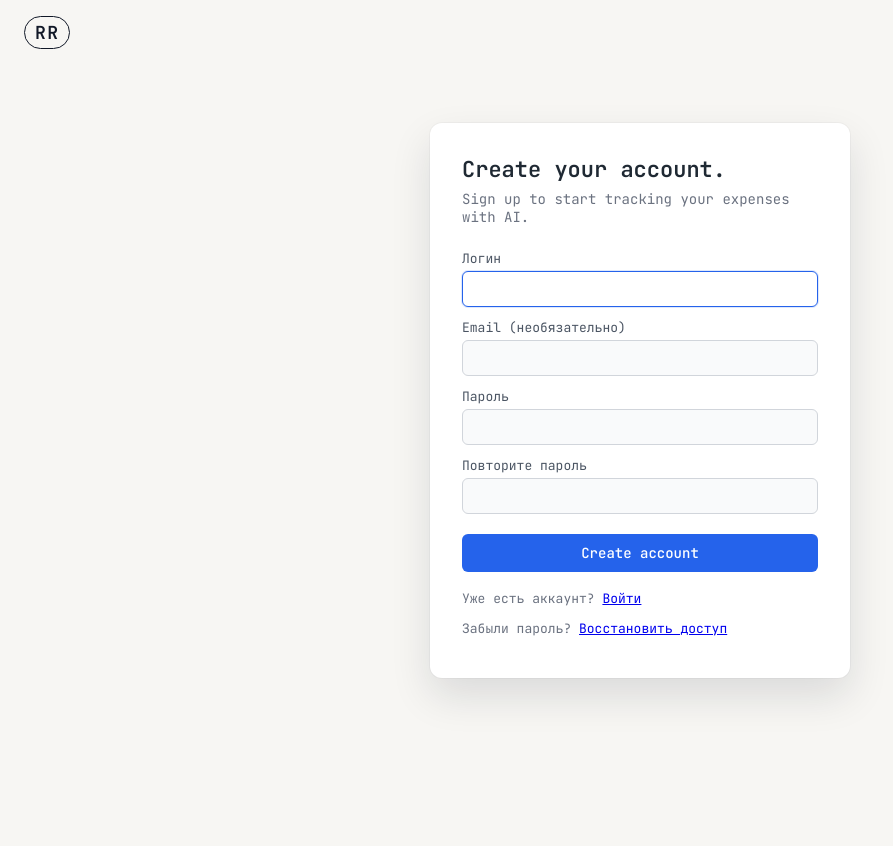
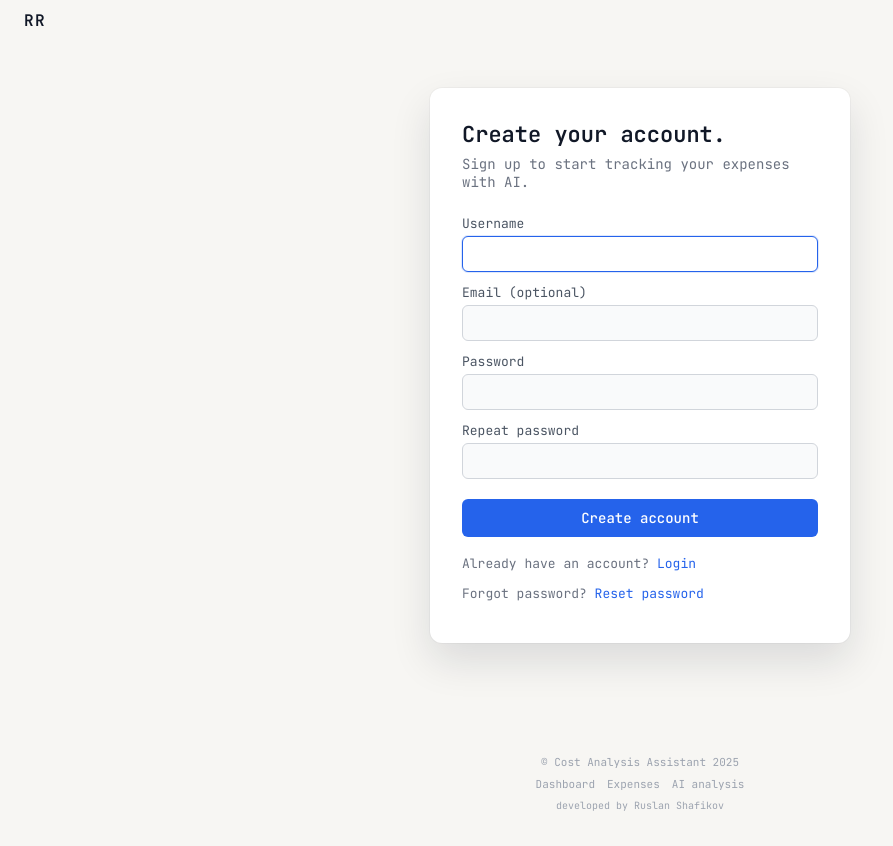
Before and after one commit to rrshafikov/cost-analysis-assistant, a Django app: page / in a window 1280 px wide. Shown: the whole page, without its empty margins (0-893 px from the left). Before the commit the page ends 700 px from the top, so only its background shows below. Run offline with Django 4.2, Linux system fonts and the light colour scheme.

Commit message:
style: unify header size, remove logo border, add shared footer

```diff
--- a/static/css/auth_base.css
+++ b/static/css/auth_base.css
@@ -1,51 +1,16 @@
-/* Общий фон, шрифт, выравнивание как у Notion */
-*,
-*::before,
-*::after {
-    box-sizing: border-box;
-}
+/* Auth layout: uses global header/footer from styles.css */
 
-html,
-body {
-    margin: 0;
-    padding: 0;
-    height: 100%;
-}
-
-body {
-    font-family: "JetBrains Mono", system-ui, -apple-system, BlinkMacSystemFont, "Segoe UI", sans-serif;
-    background-color: #f7f6f3;
-    color: #1f2933;
-}
-
-/* Верхний левый логотип RR */
-.auth-header {
-    position: fixed;
-    top: 16px;
-    left: 24px;
-    z-index: 10;
-}
-
-.auth-logo {
-    font-weight: 600;
-    font-size: 18px;
-    letter-spacing: 0.08em;
-    color: #111827;
-    border-radius: 999px;
-    border: 1px solid #111827;
-    padding: 4px 10px;
-}
-
-/* Центровка карточки на экране */
+/* Center auth content */
 .auth-main {
-    min-height: 100vh;
+    min-height: calc(100vh - 56px - 96px); /* header + footer rough heights */
     display: flex;
     align-items: center;
     justify-content: center;
     padding: 40px 16px;
 }
 
-/* Карточка формы */
+/* Auth card */
+
 .auth-card {
     width: 100%;
     max-width: 420px;
@@ -57,7 +22,6 @@ body {
     padding: 32px 32px 28px;
 }
 
-/* Заголовки/подзаголовки в карточке */
 .auth-card-header {
     margin-bottom: 24px;
 }
@@ -74,7 +38,8 @@ body {
     color: #6b7280;
 }
 
-/* Формы */
+/* Forms */
+
 .auth-form {
     display: flex;
     flex-direction: column;
@@ -108,7 +73,8 @@ body {
     box-shadow: 0 0 0 1px rgba(37, 99, 235, 0.15);
 }
 
-/* Кнопка */
+/* Button */
+
 .auth-button {
     margin-top: 8px;
     border: none;
@@ -133,7 +99,8 @@ body {
     background-color: #1e40af;
 }
 
-/* Ссылки под формой */
+/* Links under form */
+
 .auth-links {
     margin-top: 18px;
     font-size: 13px;
@@ -141,4 +108,36 @@ body {
 }
 
 .auth-links a {
-    co
+    color: #2563eb;
+    text-decoration: none;
+}
+
+.auth-links a:hover {
+    text-decoration: underline;
+}
+
+/* Error messages */
+
+.auth-errors {
+    margin-bottom: 12px;
+    padding: 8px 10px;
+    border-radius: 6px;
+    background-color: #fef2f2;
+    color: #b91c1c;
+    font-size: 12px;
+}
+
+/* Small screens */
+
+@media (max-width: 480px) {
+    .auth-card {
+        padding: 24px 20px 20px;
+        box-shadow:
+            0 12px 28px rgba(15, 23, 42, 0.1),
+            0 0 0 1px rgba(15, 23, 42, 0.02);
+    }
+
+    .auth-title {
+        font-size: 20px;
+    }
+}
--- a/static/css/styles.css
+++ b/static/css/styles.css
@@ -17,7 +17,7 @@ body {
     color: #111827;
 }
 
-/* Header */
+/* Header (used on all pages, including auth) */
 
 .app-header {
     position: sticky;
@@ -28,7 +28,7 @@ body {
     justify-content: space-between;
     padding: 10px 24px;
     background-color: #f7f6f3;
-    border-bottom: 1px solid rgba(15, 23, 42, 0.06);
+    /* no bottom border (no underline) */
 }
 
 .app-header-left {
@@ -42,9 +42,7 @@ body {
     font-size: 16px;
     letter-spacing: 0.08em;
     color: #111827;
-    border-radius: 999px;
-    border: 1px solid #111827;
-    padding: 4px 10px;
+    /* no border, just RR text */
 }
 
 .app-nav {
@@ -87,7 +85,43 @@ body {
     color: #4b5563;
 }
 
-/* Main layout */
+/* Footer (used everywhere) */
+
+.app-footer {
+    margin-top: 40px;
+    padding: 24px 16px 32px;
+    text-align: center;
+    font-size: 11px;
+    color: #9ca3af;
+}
+
+.app-footer-line {
+    margin: 2px 0;
+}
+
+.app-footer-links {
+    margin: 8px 0;
+    display: flex;
+    justify-content: center;
+    gap: 12px;
+}
+
+.app-footer-link {
+    font-size: 11px;
+    text-decoration: none;
+    color: #9ca3af;
+}
+
+.app-footer-link:hover {
+    color: #4b5563;
+}
+
+.app-footer-dev {
+    font-size: 10px;
+    margin-top: 4px;
+}
+
+/* Main layout (app pages) */
 
 .app-main {
     max-width: 960px;
@@ -95,7 +129,7 @@ body {
     padding: 0 16px;
 }
 
-/* Dashboard */
+/* Dashboard card */
 
 .dashboard {
     background-color: #ffffff;
@@ -243,7 +277,7 @@ body {
     }
 
     .app-nav {
-        display: none; /* можно скрыть навигацию на очень маленьких экранах */
+        display: none;
     }
 
     .dashboard {
--- a/templates/accounts/password_reset_form.html
+++ b/templates/accounts/password_reset_form.html
@@ -1,7 +1,7 @@
 {% extends "base_auth.html" %}
 {% load static %}
 {% load form_tags %}
-{% block title %}Восстановление пароля{% endblock %}
+{% block title %}Reset password{% endblock %}
 
 {% block extra_css %}
 <link rel="stylesheet" href="{% static 'css/auth_password_reset.css' %}">
@@ -12,7 +12,7 @@
     <div class="auth-card-header">
         <h1 class="auth-title">Forgot your password?</h1>
         <p class="auth-subtitle">
-            Введите e-mail, привязанный к аккаунту. Мы отправим ссылку для сброса пароля.
+            Enter your email, we'll send you a link to reset your password.
         </p>
     </div>
 
@@ -27,7 +27,7 @@
     </form>
 
     <div class="auth-links">
-        <p><a href="{% url 'login' %}">Вернуться ко входу</a></p>
+        <p><a href="{% url 'login' %}">Back to Login</a></p>
     </div>
 </div>
 {% endblock %}
--- a/templates/accounts/register.html
+++ b/templates/accounts/register.html
@@ -1,7 +1,7 @@
 {% extends "base_auth.html" %}
 {% load static %}
 {% load form_tags %}
-{% block title %}Регистрация{% endblock %}
+{% block title %}Sign up{% endblock %}
 
 {% block extra_css %}
 <link rel="stylesheet" href="{% static 'css/auth_register.css' %}">
@@ -16,7 +16,7 @@
 
     {% if form.errors %}
         <div class="auth-errors">
-            Проверьте правильность введённых данных.
+            Incorrect data.
         </div>
     {% endif %}
 
@@ -24,22 +24,22 @@
         {% csrf_token %}
 
         <div class="auth-field">
-            <label class="auth-label" for="id_username">Логин</label>
+            <label class="auth-label" for="id_username">Username</label>
             {{ form.username|add_class:"auth-input" }}
         </div>
 
         <div class="auth-field">
-            <label class="auth-label" for="id_email">Email (необязательно)</label>
+            <label class="auth-label" for="id_email">Email (optional)</label>
             {{ form.email|add_class:"auth-input" }}
         </div>
 
         <div class="auth-field">
-            <label class="auth-label" for="id_password1">Пароль</label>
+            <label class="auth-label" for="id_password1">Password</label>
             {{ form.password1|add_class:"auth-input" }}
         </div>
 
         <div class="auth-field">
-            <label class="auth-label" for="id_password2">Повторите пароль</label>
+            <label class="auth-label" for="id_password2">Repeat password</label>
             {{ form.password2|add_class:"auth-input" }}
         </div>
 
@@ -48,12 +48,12 @@
 
     <div class="auth-links">
         <p>
-            Уже есть аккаунт?
-            <a href="{% url 'login' %}">Войти</a>
+            Already have an account?
+            <a href="{% url 'login' %}">Login</a>
         </p>
         <p>
-            Забыли пароль?
-            <a href="{% url 'password_reset' %}">Восстановить доступ</a>
+            Forgot password?
+            <a href="{% url 'password_reset' %}">Reset password</a>
         </p>
     </div>
 </div>
--- a/templates/base_auth.html
+++ b/templates/base_auth.html
@@ -1,26 +1,45 @@
 {% load static %}
-<html lang="ru">
+<!DOCTYPE html>
+<html lang="en">
 <head>
     <meta charset="UTF-8">
-    <title>{% block title %}Авторизация{% endblock %}</title>
+    <title>{% block title %}Auth{% endblock %}</title>
 
-    <!-- JetBrains Mono для всего проекта -->
     <link rel="preconnect" href="https://fonts.googleapis.com">
     <link rel="preconnect" href="https://fonts.gstatic.com" crossorigin>
     <link href="https://fonts.googleapis.com/css2?family=JetBrains+Mono:wght@400;500;600&display=swap" rel="stylesheet">
 
-    <!-- Базовые стили для всех auth-страниц -->
-    <link rel="stylesheet" href="{% static 'css/auth_base.css' %}">
+    <!-- global layout (header, footer, base styles) -->
+    <link rel="stylesheet" href="{% static "css/styles.css" %}">
+    <!-- auth-specific card styles -->
+    <link rel="stylesheet" href="{% static "css/auth_base.css" %}">
 
     {% block extra_css %}{% endblock %}
 </head>
 <body>
-<header class="auth-header">
-    <div class="auth-logo">RR</div>
+<header class="app-header">
+    <div class="app-header-left">
+        <div class="app-logo">RR</div>
+    </div>
+    <div class="app-header-right">
+        <!-- no links here for auth pages -->
+    </div>
 </header>
 
 <main class="auth-main">
     {% block content %}{% endblock %}
 </main>
+
+<footer class="app-footer">
+    <div class="app-footer-line">© Cost Analysis Assistant 2025</div>
+    <div class="app-footer-links">
+        <a href="{% url "dashboard" %}" class="app-footer-link">Dashboard</a>
+        <a href="{% url "expense_list" %}" class="app-footer-link">Expenses</a>
+        <a href="{% url "ai_analysis" %}" class="app-footer-link">AI analysis</a>
+    </div>
+    <div class="app-footer-line app-footer-dev">
+        developed by Ruslan Shafikov
+    </div>
+</footer>
 </body>
 </html>
```
Also changed, not shown: templates/accounts/login.html (+9 -9 lines), templates/base.html (+17 -6 lines).
